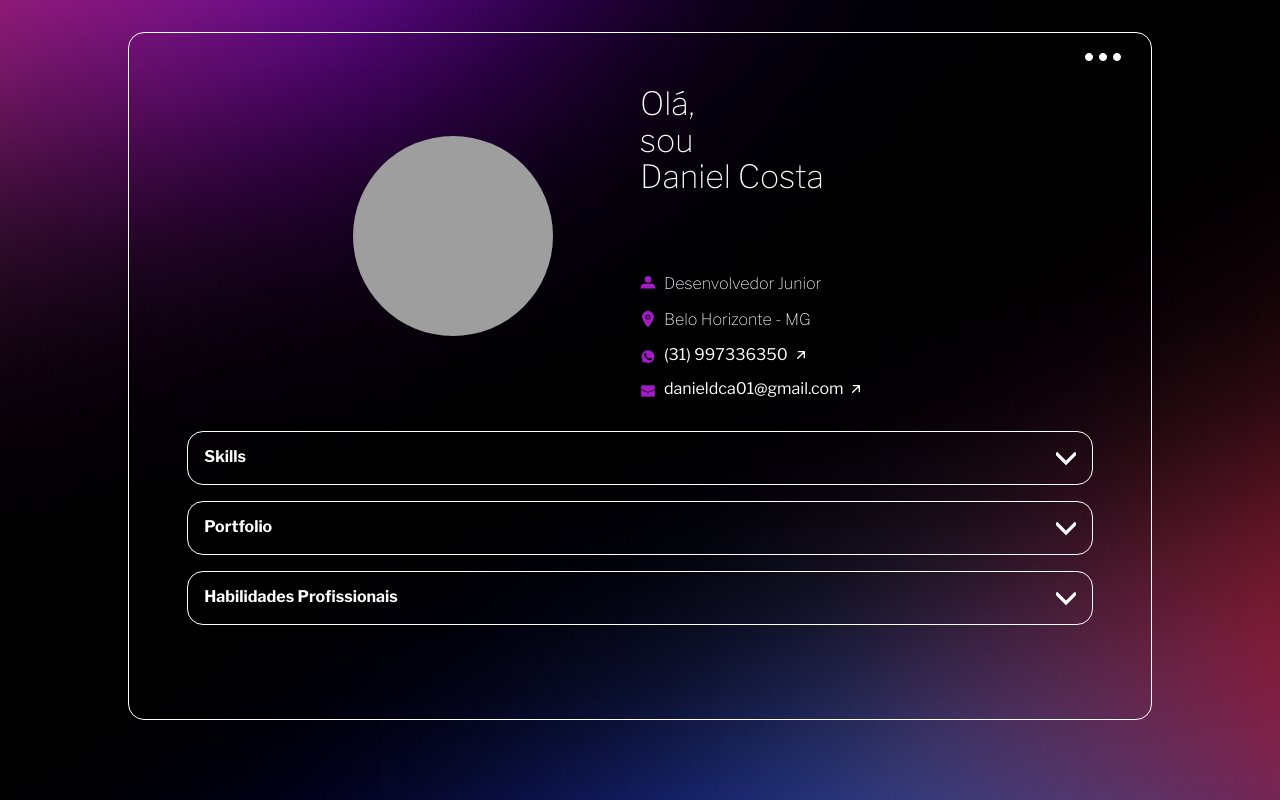
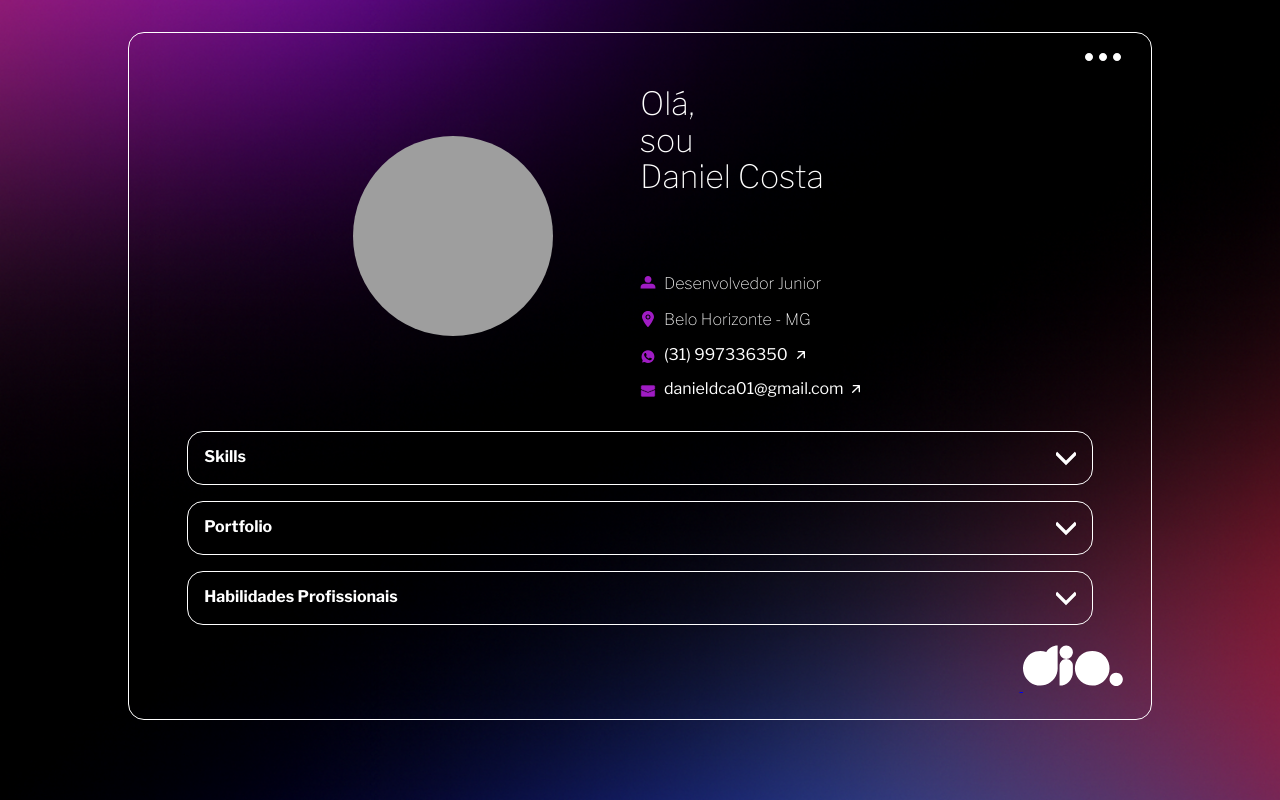
Before and after one commit to danielcosta010/single-page_curriculo, a website: page index.html in a window 1280 px wide. Drawn offline with nearby package versions, Linux system fonts and the light colour scheme; no server answers; grey boxes are pictures that could not be loaded.

Commit message:
Adicionando logo da dio

```diff
--- /dev/null
+++ b/assets/css/footer.css
@@ -0,0 +1,6 @@
+.footer {
+    width: 100%;
+  display: flex;
+  justify-content: flex-end;
+  padding: 0 20px;
+}
--- a/index.html
+++ b/index.html
@@ -15,6 +15,7 @@
     <link rel="stylesheet" href="./assets/css/global.css" />
     <link rel="stylesheet" href="./assets/css/header.css" />
     <link rel="stylesheet" href="./assets/css/acordeon.css" />
+    <link rel="stylesheet" href="./assets/css/footer.css">
 
     <link rel="preconnect" href="https://fonts.googleapis.com" />
     <link rel="preconnect" href="https://fonts.gstatic.com" crossorigin />
@@ -172,6 +173,11 @@
           </ul>
         </div>
       </section>
+      <footer class="footer">
+        <a href="http://web.dio.me" target="_blank">
+          <img src="assets/img/dio.svg" alt="logo da digital inovation one" />
+        </a>
+      </footer>
     </main>
 
     <script src="./assets/js/acordeon.js"></script>
```
Also changed, not shown: assets/img/dio.svg (added).
